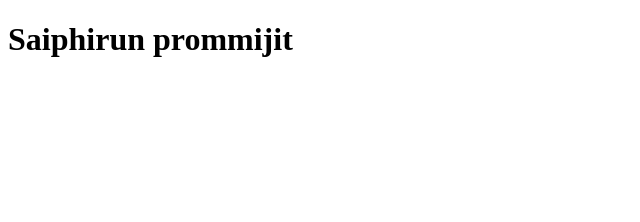
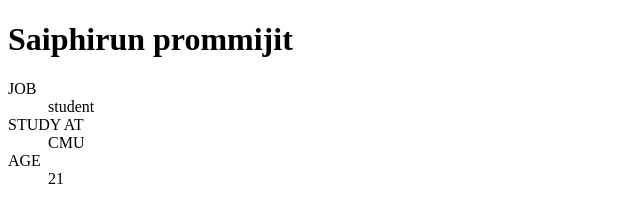
Before and after one commit to sodaop12/LAB4.1, a plain HTML site: page profile.html in a window 1280 px wide. Shown: the whole page, without its empty margins (0-640 px from the left). Drawn offline with Linux system fonts and the light colour scheme.

Commit message:
add my desiption

```diff
--- a/profile.html
+++ b/profile.html
@@ -8,5 +8,11 @@
 </head>
 <body>
     <h1>Saiphirun prommijit</h1>
+    <dt>JOB</dt>
+          <dd>student</dd>
+          <dt>STUDY AT</dt>
+          <dd>CMU</dd>
+        <dt>AGE</dt>
+          <dd>21</dd>
 </body>
 </html>
```
